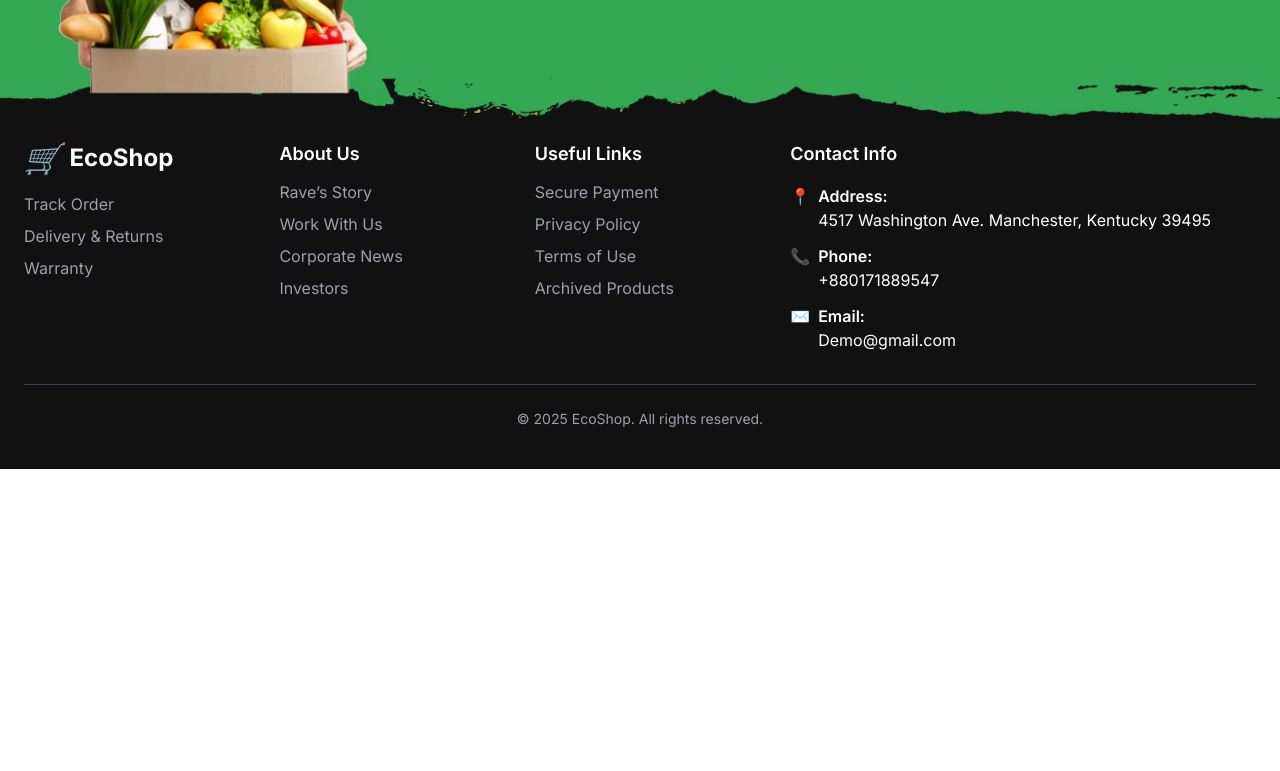
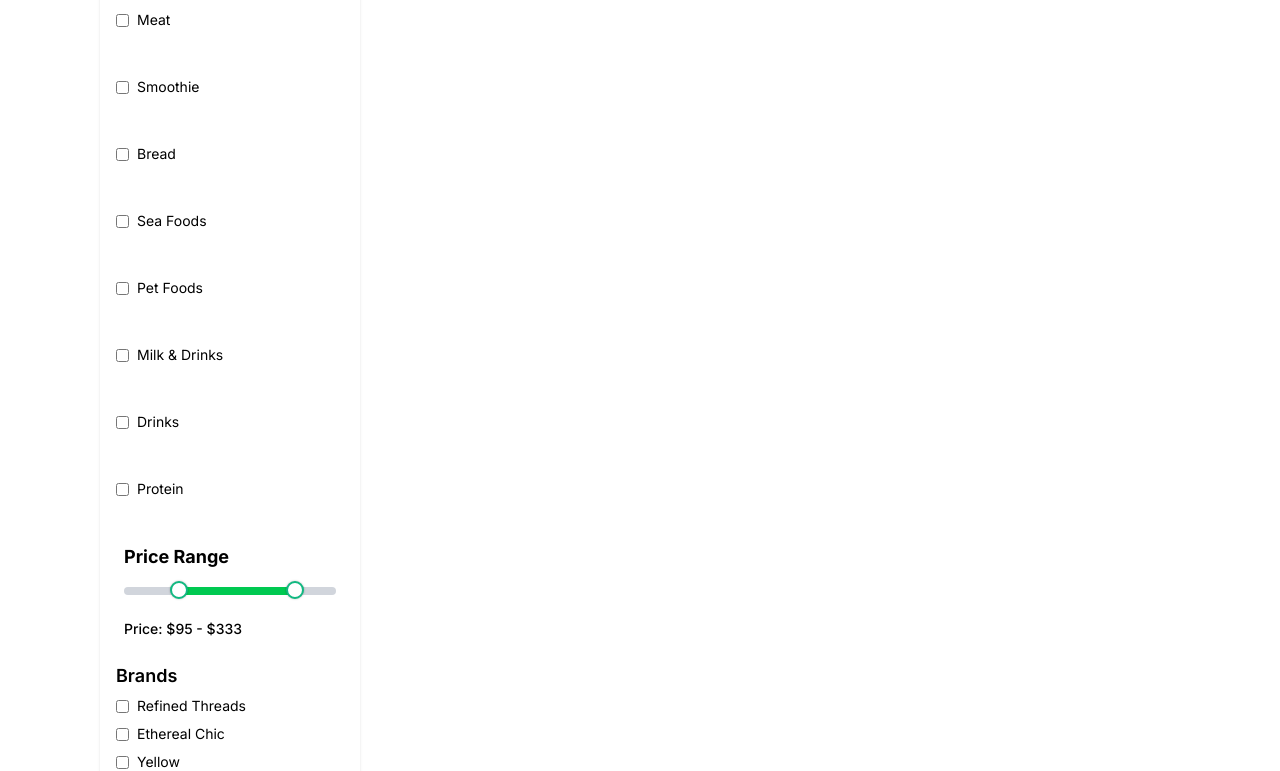
Before and after one commit to ahamedasif07/Project-Fresh-Grocery, a React (Vite) app: page /product in a window 1280 px wide. Shown: the part 560-1331 px from the top of the page. Before the commit the page ends 1029 px from the top, so only its background shows below. Built offline with nearby package versions, Linux system fonts and the light colour scheme.

Commit message:
duel sidebar made

```diff
--- /dev/null
+++ b/src/components/DuleRangSlider/DuleRangeSlider.jsx
@@ -0,0 +1,96 @@
+import React, { useState } from "react";
+
+const DualRangeSlider = () => {
+  const [min, setMin] = useState(95);
+  const [max, setMax] = useState(333);
+  const minVal = 0;
+  const maxVal = 400;
+
+  const handleMinChange = (e) => {
+    const value = Math.min(Number(e.target.value), max - 1);
+    setMin(value);
+  };
+
+  const handleMaxChange = (e) => {
+    const value = Math.max(Number(e.target.value), min + 1);
+    setMax(value);
+  };
+
+  const getPercent = (value) => ((value - minVal) / (maxVal - minVal)) * 100;
+
+  return (
+    <div className="w-full px-2">
+      {/* Tailwind-compatible thumb style */}
+      <style>
+        {`
+          input[type='range']::-webkit-slider-thumb {
+            -webkit-appearance: none;
+            height: 18px;
+            width: 18px;
+            background: white;
+            border: 2px solid #10b981;
+            border-radius: 9999px;
+            cursor: pointer;
+            margin-top: 14px; /* Align with track */
+            box-shadow: 0 0 2px rgba(0, 0, 0, 0.3);
+          }
+
+          input[type='range']::-moz-range-thumb {
+            height: 20px;
+            width: 20px;
+            background: white;
+            border: 2px solid #10b981;
+            border-radius: 9999px;
+            cursor: pointer;
+            box-shadow: 0 0 2px rgba(0, 0, 0, 0.3);
+          }
+
+          input[type='range'] {
+            -webkit-appearance: none;
+            background: transparent;
+          }
+        `}
+      </style>
+
+      <h2 className="font-bold text-lg mb-2">Price Range</h2>
+      <div className="relative h-6 mb-4">
+        {/* Slider Track Background */}
+        <div className="absolute top-1/2 w-full h-2 rounded bg-gray-300 transform -translate-y-1/2" />
+
+        {/* Active Range Highlight */}
+        <div
+          className="absolute h-2 bg-green-500 rounded transform -translate-y-1/2 top-1/2"
+          style={{
+            left: `${getPercent(min)}%`,
+            width: `${getPercent(max) - getPercent(min)}%`,
+          }}
+        />
+
+        {/* Min Thumb */}
+        <input
+          type="range"
+          min={minVal}
+          max={maxVal}
+          value={min}
+          onChange={handleMinChange}
+          className="absolute w-full appearance-none h-2 bg-transparent"
+          style={{ zIndex: min > max - 100 ? "5" : "3" }}
+        />
+
+        <input
+          type="range"
+          min={minVal}
+          max={maxVal}
+          value={max}
+          onChange={handleMaxChange}
+          className="absolute w-full appearance-none h-2 bg-transparent"
+        />
+      </div>
+      <p className="text-black font-medium">
+        Price: ${min} - ${max}
+      </p>
+    </div>
+  );
+};
+
+export default DualRangeSlider;
--- /dev/null
+++ b/src/components/productSideBar/ProductSideBar.jsx
@@ -0,0 +1,57 @@
+import React, { useState } from "react";
+import DualRangeSlider from "../DuleRangSlider/DuleRangeSlider";
+
+const ProductSideBar = () => {
+  const [price, setPrice] = useState(400);
+
+  const categories = [
+    "Vegetable",
+    "Fruits",
+    "Juice",
+    "Meat",
+    "Smoothie",
+    "Bread",
+    "Sea Foods",
+    "Pet Foods",
+    "Milk & Drinks",
+    "Drinks",
+    "Protein",
+  ];
+
+  const brands = ["Refined Threads", "Ethereal Chic", "Yellow"];
+
+  return (
+    <div className="w-65 p-4 bg-white shadow rounded space-y-6 text-sm">
+      {/* Categories */}
+      <div>
+        <h2 className="font-semibold text-[18px] mb-2">Product Categories</h2>
+        <div className="space-y-2">
+          {categories.map((cat, idx) => (
+            <label key={idx} className="flex items-center space-x-2 ">
+              <input type="checkbox" className="accent-green-600 my-[23px]" />
+              <span>{cat}</span>
+            </label>
+          ))}
+        </div>
+      </div>
+
+      {/* Price Range */}
+      <DualRangeSlider />
+
+      {/* Brands */}
+      <div>
+        <h2 className="font-semibold text-[18px] mb-2">Brands</h2>
+        <div className="space-y-2">
+          {brands.map((brand, idx) => (
+            <label key={idx} className="flex items-center space-x-2">
+              <input type="checkbox" className="accent-green-500" />
+              <span>{brand}</span>
+            </label>
+          ))}
+        </div>
+      </div>
+    </div>
+  );
+};
+
+export default ProductSideBar;
--- a/src/pages/Product.jsx
+++ b/src/pages/Product.jsx
@@ -1,9 +1,15 @@
 import React from "react";
+
+import ProductSideBar from "../components/productSideBar/ProductSideBar";
+import SectionContainer from "../components/SectionContainer/SectionContainer";
 
 const Product = () => {
   return (
     <div>
       <h2 className="text-7xl font bold">product page </h2>
+      <SectionContainer>
+        <ProductSideBar />
+      </SectionContainer>
     </div>
   );
 };
```
